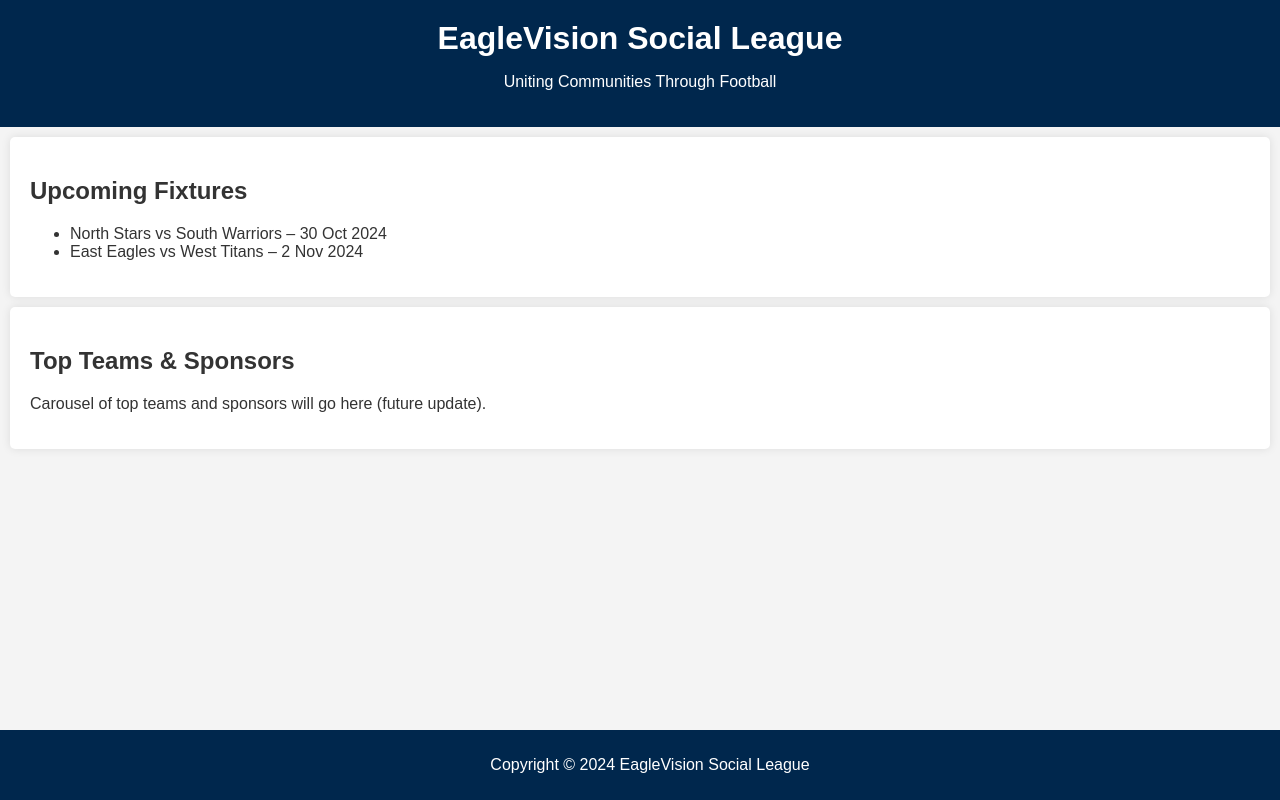
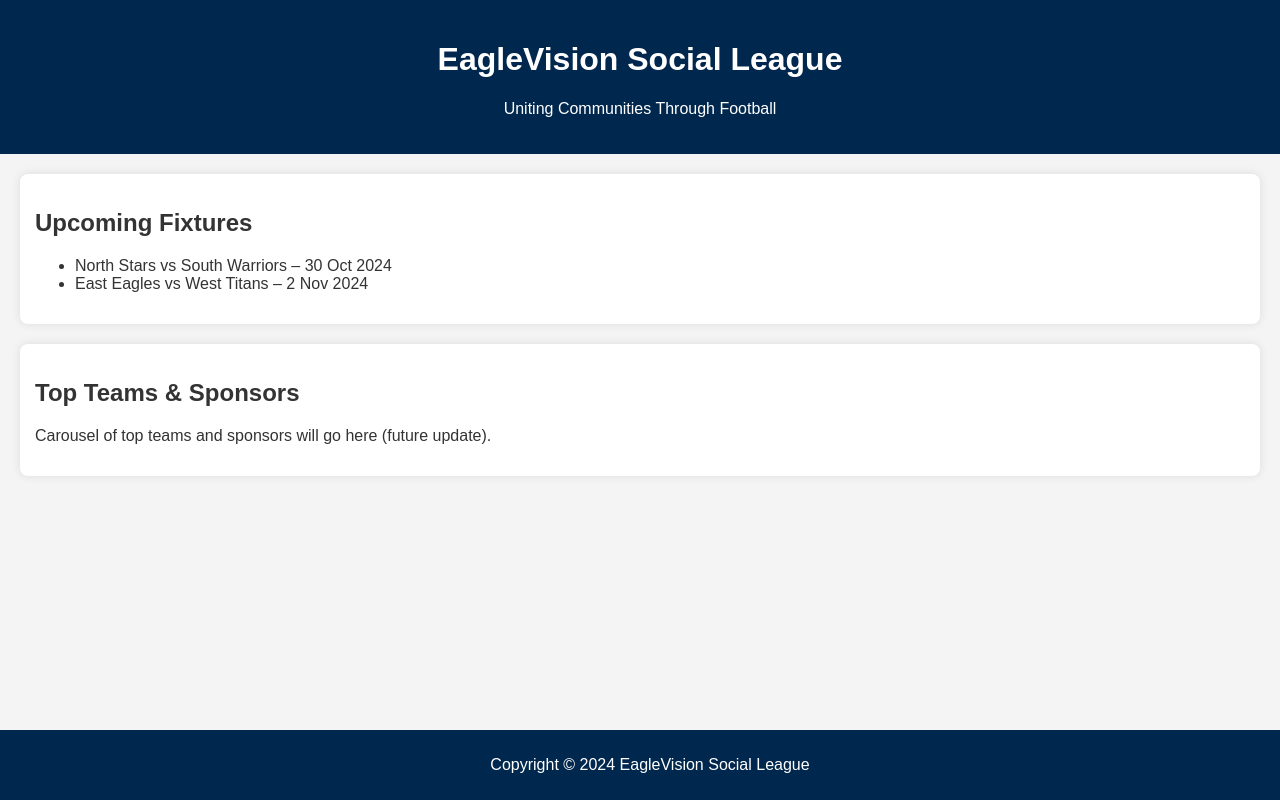
Before and after one commit to EagleVision97/eaglevision-league, a plain HTML site: page index.html in a window 1280 px wide. Drawn offline with Linux system fonts and the light colour scheme.

Commit message:
Update styles.css

```diff
--- a/styles.css
+++ b/styles.css
@@ -9,19 +9,15 @@ body {
 header {
     background-color: #00274d;
     color: white;
+    text-align: center;
     padding: 20px;
-    text-align: center;
-}
-
-h1 {
-    margin: 0;
 }
 
 section {
-    padding: 20px;
-    margin: 10px;
+    margin: 20px;
+    padding: 15px;
     background-color: white;
-    border-radius: 5px;
+    border-radius: 8px;
     box-shadow: 0 0 10px rgba(0, 0, 0, 0.1);
 }
 
```
